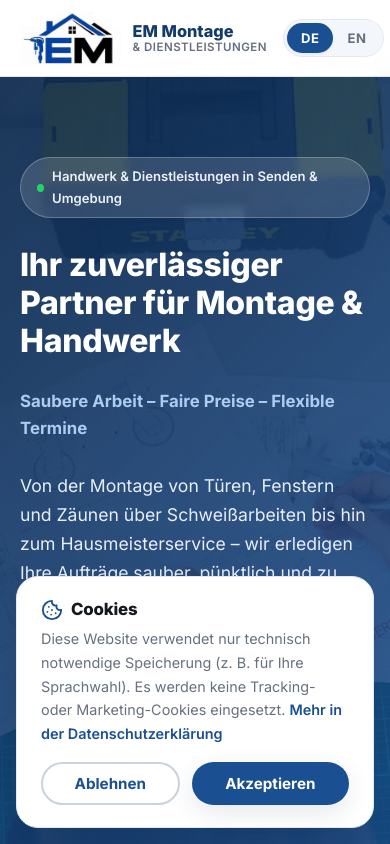
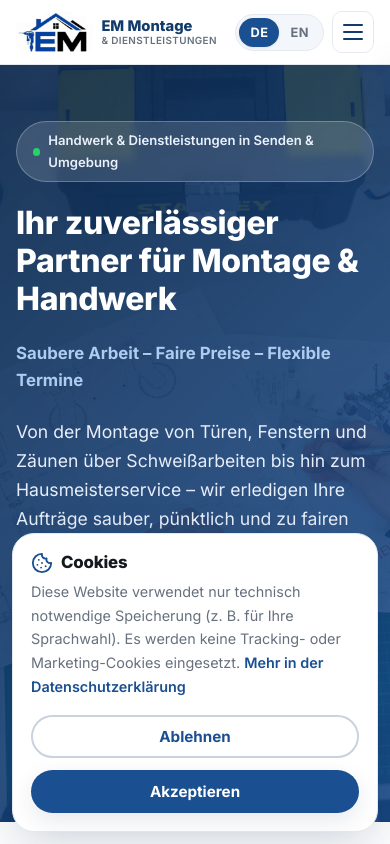
Before and after one commit to stuttgarterwebsite2026-source/EM_Montage, a plain HTML site: page index.html in a window 390 px wide. Shown: the top 844 px of the page. Drawn offline with Linux system fonts and the light colour scheme.

Commit message:
style: Feinschliff für Smartphones (Header, Abstände, Buttons, Tap-Größen)

```diff
--- a/css/styles.css
+++ b/css/styles.css
@@ -35,7 +35,7 @@
   --radius-lg: 22px;
   --radius-pill: 999px;
   --container: 1160px;
-  --header-h: 76px;
+  --header-h: 64px;
   --transition: 0.25s cubic-bezier(0.4, 0, 0.2, 1);
 
   --font: "Inter", system-ui, -apple-system, "Segoe UI", Roboto, Helvetica,
@@ -120,7 +120,7 @@ ul {
 }
 
 .section {
-  padding: 72px 0;
+  padding: 56px 0;
 }
 
 .section--tint {
@@ -416,8 +416,8 @@ ul {
 }
 .hero__inner {
   display: grid;
-  gap: 28px;
-  padding: 80px 0 88px;
+  gap: 22px;
+  padding: 56px 0 64px;
   max-width: 760px;
 }
 .hero__badge {
@@ -1017,6 +1017,10 @@ ul {
   .section {
     padding: 92px 0;
   }
+  .hero__inner {
+    gap: 28px;
+    padding: 80px 0 88px;
+  }
   .services-grid {
     grid-template-columns: repeat(3, 1fr);
   }
@@ -1074,7 +1078,87 @@ ul {
 }
 
 @media (min-width: 860px) {
+  :root {
+    --header-h: 76px;
+  }
   .nav {
     display: flex !important;
   }
 }
+
+/* ---- Smartphones (Feinschliff) ---- */
+@media (max-width: 600px) {
+  .container {
+    padding: 0 16px;
+  }
+  .navbar {
+    gap: 10px;
+  }
+  .brand {
+    gap: 8px;
+    min-width: 0;
+  }
+  .brand__logo {
+    height: 40px;
+  }
+  .brand__name {
+    font-size: 0.92rem;
+  }
+  .brand__sub {
+    font-size: 0.62rem;
+  }
+  .nav-actions {
+    gap: 8px;
+  }
+  .lang-btn {
+    padding: 7px 11px;
+    font-size: 0.8rem;
+  }
+  .nav-toggle {
+    width: 42px;
+    height: 42px;
+  }
+
+  /* Hero-Buttons über die volle Breite – leichter zu tippen */
+  .hero__actions {
+    gap: 10px;
+  }
+  .hero__actions .btn {
+    width: 100%;
+  }
+
+  .section__head {
+    margin-bottom: 34px;
+  }
+
+  /* Service-Foto etwas niedriger auf kleinen Screens */
+  .service-card__media {
+    height: 160px;
+  }
+
+  /* Über-uns-Bild kompakter */
+  .about {
+    gap: 32px;
+  }
+  .about__media {
+    min-height: 230px;
+  }
+
+  /* Cookie-Banner sitzt sauber am Rand */
+  .cookie-banner {
+    left: 12px;
+    right: 12px;
+    bottom: 12px;
+    padding: 18px 18px;
+  }
+  .cookie-banner__actions .btn {
+    flex: 1 1 100%;
+  }
+}
+
+/* ---- Sehr kleine Geräte (<360px): Markentext ausblenden ---- */
+@media (max-width: 359px) {
+  .brand__text {
+    display: none;
+  }
+}
```
